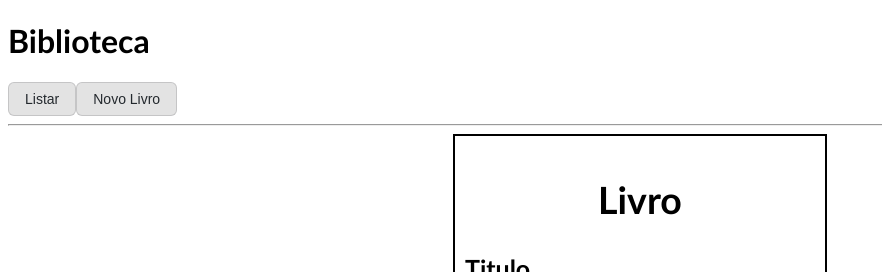
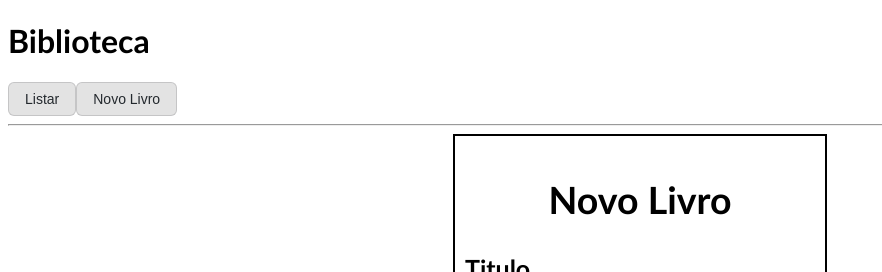
Before and after one commit to vitorrf4/biblioteca, an Angular app in the folder Frontend/: page /salvar in a window 1280 px wide. Shown: the top 272 px of the page, without its empty margins (0-882 px from the left). Built offline with nearby package versions, Linux system fonts and the light colour scheme; no server answers.

Commit message:
Revert "style: change salvar title"
This reverts commit 669383257370974db4e3e87392c8dfbb340fd491.

```diff
--- a/Frontend/src/app/components/salvar/salvar.html
+++ b/Frontend/src/app/components/salvar/salvar.html
@@ -1,6 +1,6 @@
 <div id="salvar_wrapper">
   <form [formGroup]="form" (ngSubmit)="onSubmit()">
-    <h2 class="center">Livro</h2>
+    <h2 class="center">Novo Livro</h2>
 
     <label class="block title">Titulo</label>
     <input type="text" formControlName="titulo" required/>
```
Also changed, not shown: 1 other file (tests, documents, lock files or other folders).
